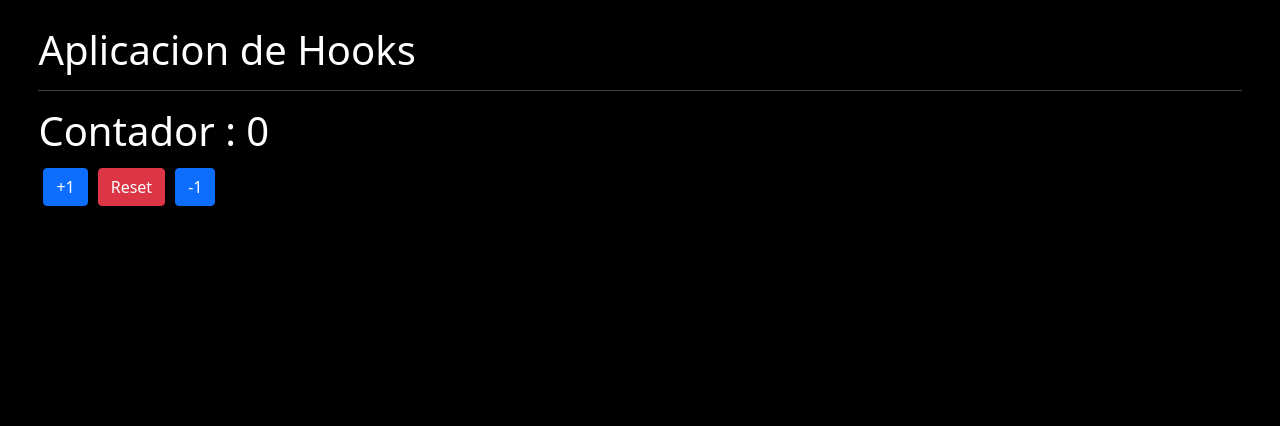
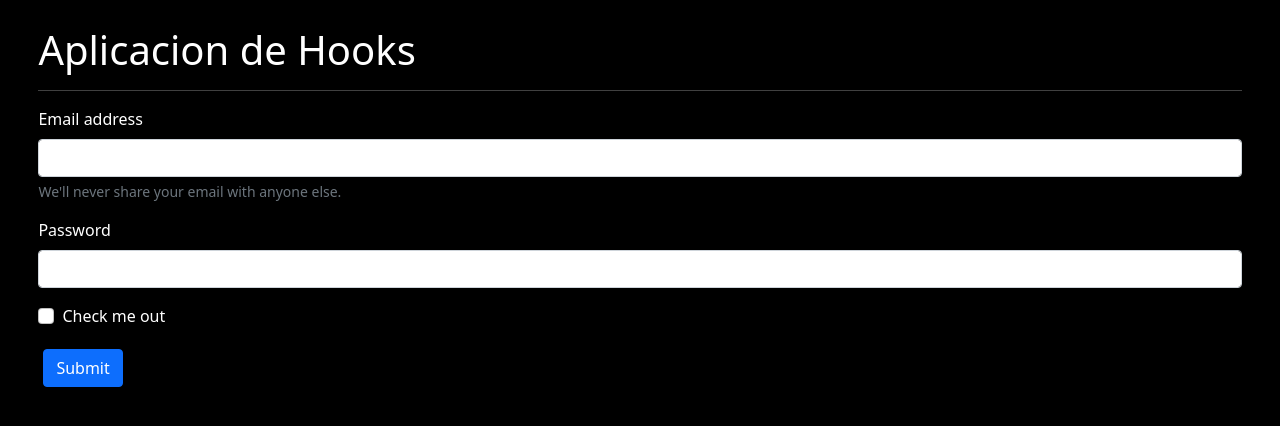
Before and after one commit to YossecSA/Contador, a React (Vite) app: page / in a window 1280 px wide. Shown: the top 426 px of the page. Built offline with nearby package versions, Linux system fonts and the light colour scheme.

Commit message:
interfaz de un formulario

```diff
--- a/src/HooksApp.jsx
+++ b/src/HooksApp.jsx
@@ -1,12 +1,12 @@
 import React from 'react'
-import { ContadorComponent } from './components/ContadorComponent'
+import { FormularioComponent } from './components/FormularioComponent'
 
 export const HooksApp = () => {
     return (
         <>
             <h1>Aplicacion de Hooks</h1>
             <hr />
-            <ContadorComponent></ContadorComponent>
+            <FormularioComponent></FormularioComponent>
         </>
     )
 }
--- /dev/null
+++ b/src/components/FormularioComponent.jsx
@@ -0,0 +1,22 @@
+import React from 'react'
+
+export const FormularioComponent = () => {
+    return (
+        <form>
+            <div className="mb-3">
+                <label for="exampleInputEmail1" className="form-label">Email address</label>
+                <input type="email" class="form-control" id="exampleInputEmail1" aria-describedby="emailHelp"></input>
+                <div id="emailHelp" class="form-text">We'll never share your email with anyone else.</div>
+            </div>
+            <div className="mb-3">
+                <label for="exampleInputPassword1" className="form-label">Password</label>
+                <input type="password" class="form-control" id="exampleInputPassword1"></input>
+            </div>
+            <div className="mb-3 form-check">
+                <input type="checkbox" className="form-check-input" id="exampleCheck1"></input>
+                <label class="form-check-label" for="exampleCheck1">Check me out</label>
+            </div>
+            <button type="submit" className="btn btn-primary">Submit</button>
+        </form>
+    )
+}
```
